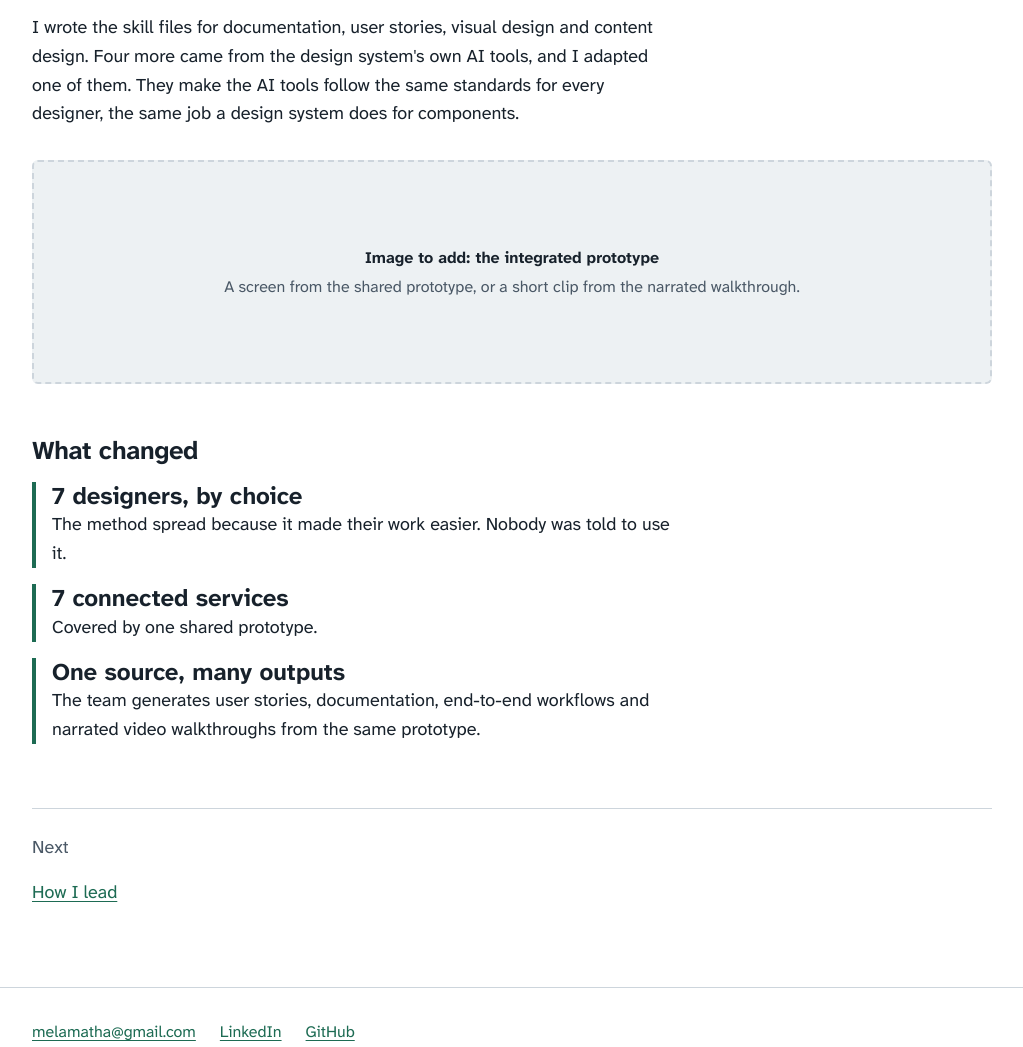
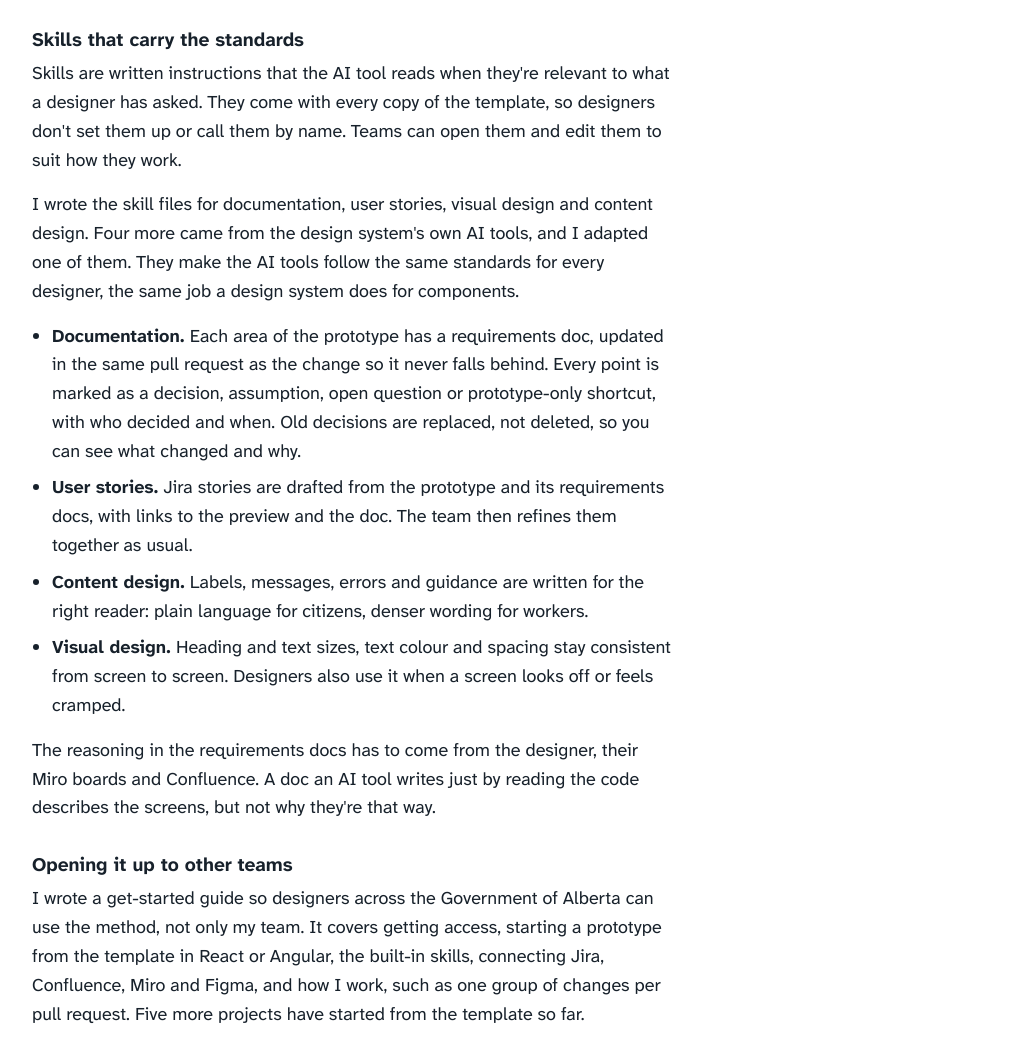
Before and after one commit to Spark450/Portfolio, a plain HTML site: page ai-prototyping.html in a window 1280 px wide. Shown: the part 1580-2627 px from the top of the page, without its empty margins (128-1151 px from the left). Drawn offline with Linux system fonts and the light colour scheme.

Commit message:
Expand skills and add get-started guide to AI prototyping case study
Describe what the documentation, user story, content and visual design
skills do, and why the reasoning in requirements docs comes from the
designer rather than the code.

Add a short section on the get-started guide for designers beyond the
team, and the five other projects started from the template.

Co-Authored-By: Claude Opus 5.5 <noreply@anthropic.com>

```diff
--- a/ai-prototyping.html
+++ b/ai-prototyping.html
@@ -53,7 +53,20 @@
       <li>Each change gets its own preview link. Merging it updates the shared prototype.</li>
       <li>Snapshots keep a fixed version for research sessions.</li>
     </ol>
+
+    <h3>Skills that carry the standards</h3>
+    <p>Skills are written instructions that the AI tool reads when they're relevant to what a designer has asked. They come with every copy of the template, so designers don't set them up or call them by name. Teams can open them and edit them to suit how they work.</p>
     <p>I wrote the skill files for documentation, user stories, visual design and content design. Four more came from the design system's own AI tools, and I adapted one of them. They make the AI tools follow the same standards for every designer, the same job a design system does for components.</p>
+    <ul class="points">
+      <li><b>Documentation.</b> Each area of the prototype has a requirements doc, updated in the same pull request as the change so it never falls behind. Every point is marked as a decision, assumption, open question or prototype-only shortcut, with who decided and when. Old decisions are replaced, not deleted, so you can see what changed and why.</li>
+      <li><b>User stories.</b> Jira stories are drafted from the prototype and its requirements docs, with links to the preview and the doc. The team then refines them together as usual.</li>
+      <li><b>Content design.</b> Labels, messages, errors and guidance are written for the right reader: plain language for citizens, denser wording for workers.</li>
+      <li><b>Visual design.</b> Heading and text sizes, text colour and spacing stay consistent from screen to screen. Designers also use it when a screen looks off or feels cramped.</li>
+    </ul>
+    <p>The reasoning in the requirements docs has to come from the designer, their Miro boards and Confluence. A doc an AI tool writes just by reading the code describes the screens, but not why they're that way.</p>
+
+    <h3>Opening it up to other teams</h3>
+    <p>I wrote a get-started guide so designers across the Government of Alberta can use the method, not only my team. It covers getting access, starting a prototype from the template in React or Angular, the built-in skills, connecting Jira, Confluence, Miro and Figma, and how I work, such as one group of changes per pull request. Five more projects have started from the template so far.</p>
   </div>
 
   <figure class="wide">
```
